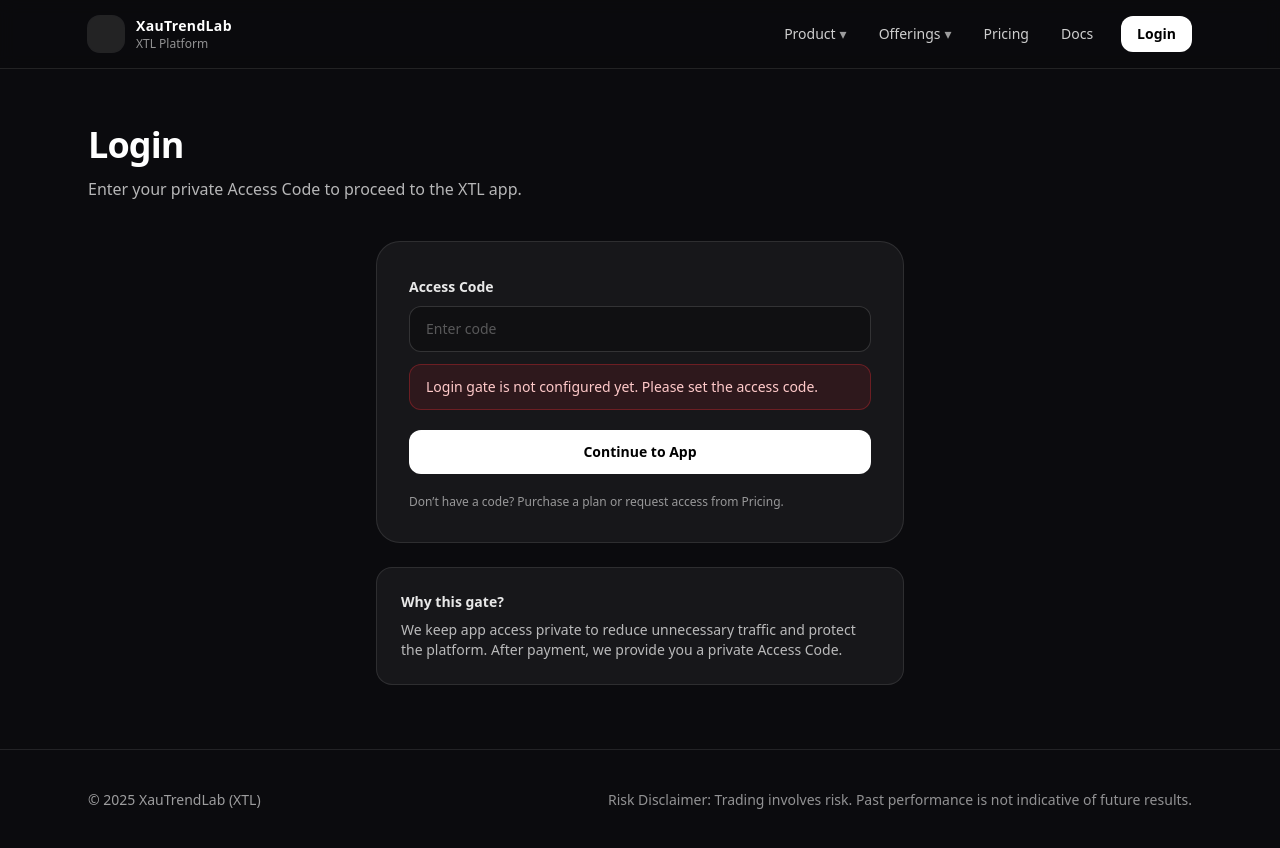
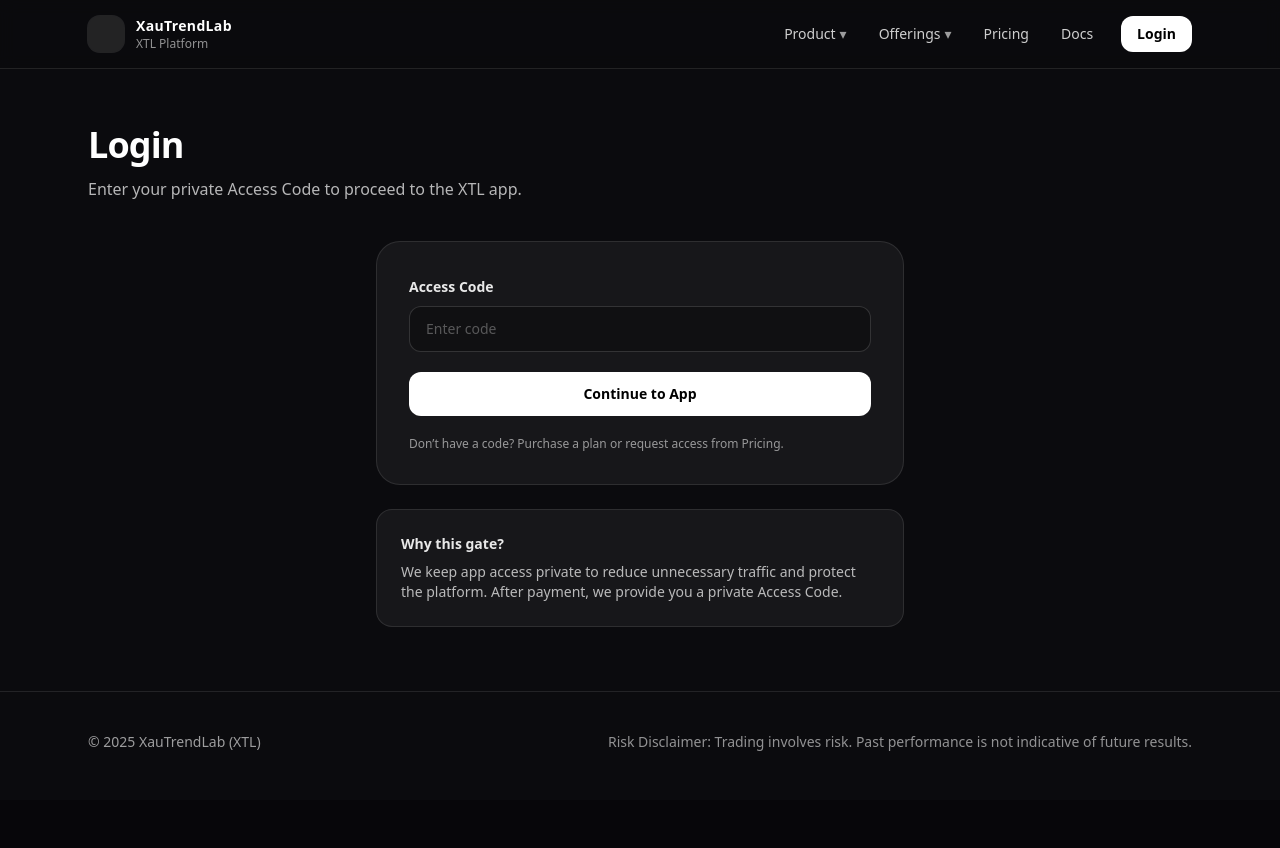
Before and after one commit to TomHit/xtl-marketing-site, a Next.js app: page /login in a window 1280 px wide. After the commit the page ends 800 px from the top, so only its background shows below. Built offline with nearby package versions, Linux system fonts and the light colour scheme.

Commit message:
added login acces code

```diff
--- a/pages/login.tsx
+++ b/pages/login.tsx
@@ -18,18 +18,7 @@
   const [err, setErr] = useState<string | null>(null);
   const [ok, setOk] = useState(false);
 
-  // For now: store the allowed code in a Pages env var:
-  // NEXT_PUBLIC_XTL_ACCESS_CODE=YOURCODE
-  const expected = useMemo(() => {
-    return (process.env.NEXT_PUBLIC_XTL_ACCESS_CODE || "").trim();
-  }, []);
 
-  useEffect(() => {
-    // If you didn't set the env var, show a helpful message in UI.
-    if (!expected) {
-      setErr("Login gate is not configured yet. Please set the access code.");
-    }
-  }, [expected]);
 
   async function submit(e: React.FormEvent) {
     e.preventDefault();
```
